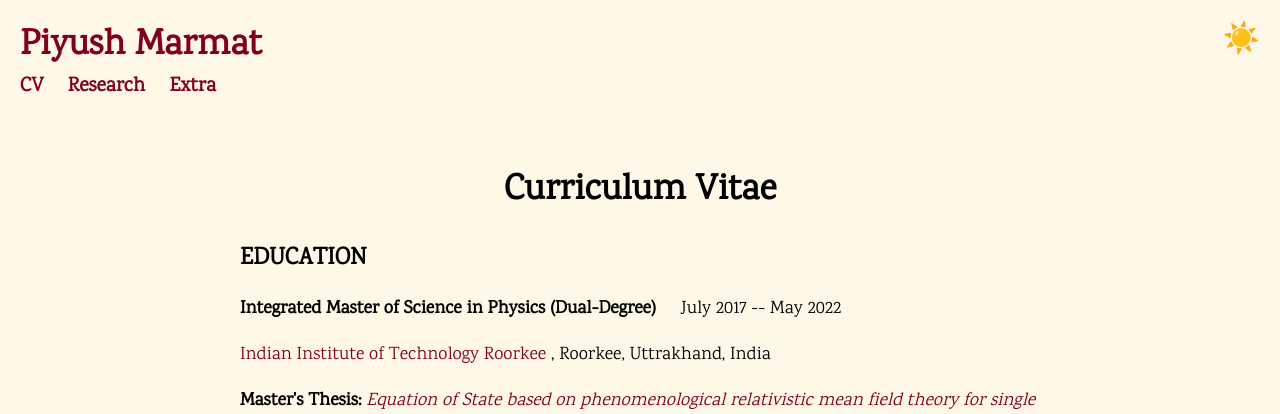
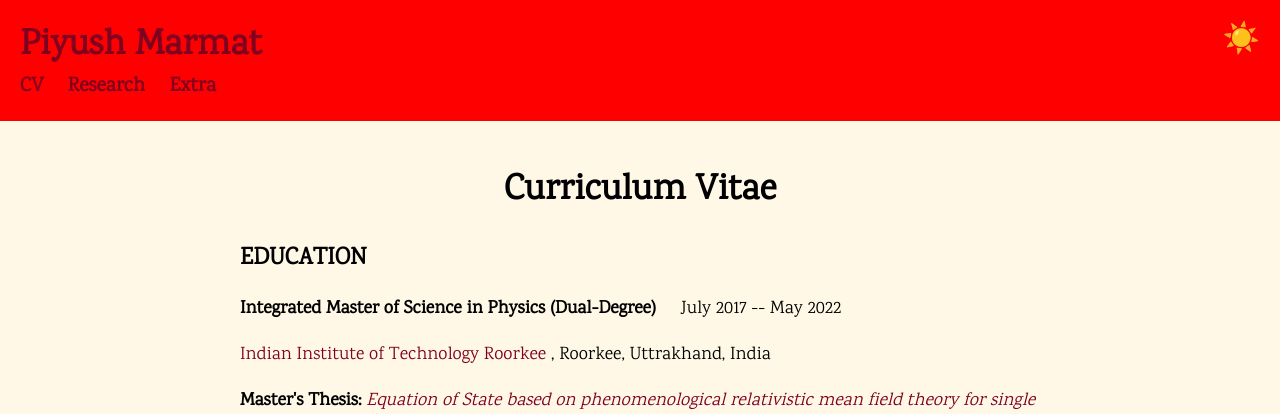
Before and after one commit to UV-1999/uv-1999.github.io, a PHP site: page /cv.html in a window 1280 px wide. Shown: the top 414 px of the page. Run offline with PHP 8.4, Linux system fonts and the light colour scheme; some libraries are stand-ins or nearby versions; some web fonts are replaced.

Commit message:
Update main.css

```diff
--- a/main.css
+++ b/main.css
@@ -10,7 +10,7 @@ body.dark-mode {
             color: #fff;
         }
 header {
-            background-color: #fff8e7;
+            background-color: #FF0000;
             color: #800020;
             background-size: cover;
             background-position: center;
```
